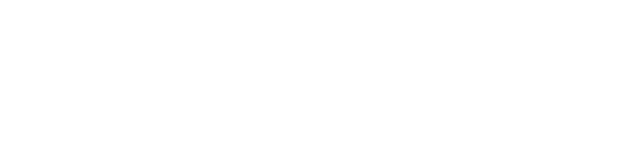
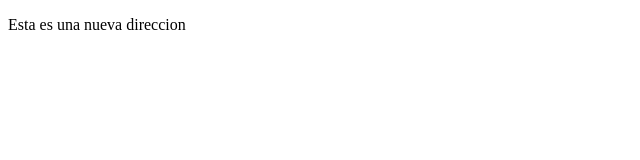
Before and after one commit to A-AFC/HTML, a plain HTML site: page index.html in a window 1280 px wide. Shown: the whole page, without its empty margins (0-640 px from the left). Drawn offline with Linux system fonts and the light colour scheme.

Commit message:
Se Aurego un parrafo

```diff
--- a/index.html
+++ b/index.html
@@ -10,5 +10,6 @@
     <form>
 
     </form>
+    <p>Esta es una nueva direccion</p>
 </body>
 </html>
```
